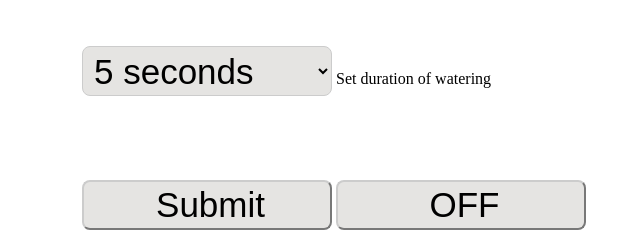
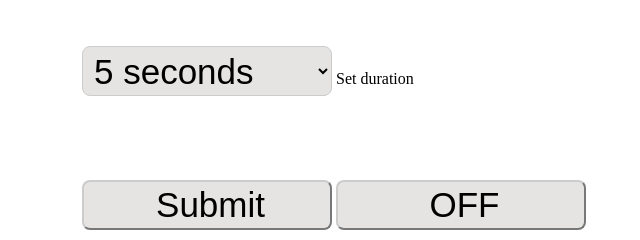
Before and after one commit to deonis1/wifi-switch, a plain HTML site: page index.html in a window 1280 px wide. Shown: the part 232-472 px from the top of the page, 308-948 px from the left. Drawn offline with Linux system fonts and the light colour scheme.

Commit message:
Update index.html

```diff
--- a/index.html
+++ b/index.html
@@ -57,7 +57,7 @@ HTTP/1.1 200 OK
             <option value="36000">10 hour</option>
             <option value="43200">12 hour</option>
             </select>
-            <label for="timer" style="cursor:text;">Set duration of watering</label>
+            <label for="timer" style="cursor:text;">Set duration</label>
             </div>
         </td>
         </tr>
```
